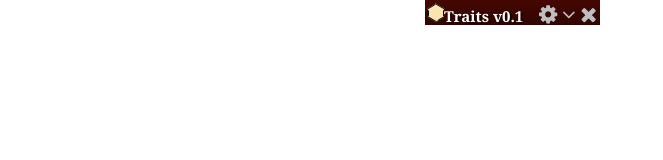
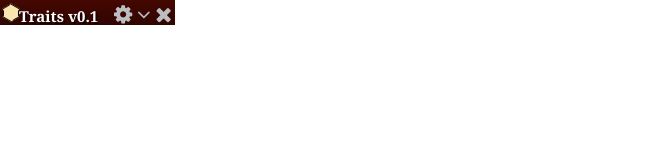
Before and after one commit to BearHanded/trait-templates, a browser extension: page index.html in a window 1280 px wide. Both pictures are taken after a click on the icon 568 px from the left and 15 px from the top of the page. Shown: the whole page, without its empty margins (0-663 px from the left). Drawn offline with nearby package versions, Linux system fonts and the light colour scheme.

Commit message:
CSS cleanup

```diff
--- a/Files/css/menu.css
+++ b/Files/css/menu.css
@@ -3,7 +3,7 @@
     padding: 0;
 	float:left;
 	width: 125px;
-	height: 375px;
+	height: 373px;
 	border-width:1px;
 	border-radius:1px;
 	border-style:solid;
--- a/Files/css/window-style.css
+++ b/Files/css/window-style.css
@@ -1,5 +1,5 @@
 html {
-	overflow: hidden;
+	overflow: hiddenaaaaaa;
 	height: 100%;
 	width: 100%;
 	color: #bdbec1;
@@ -9,6 +9,10 @@ html {
 html, body {
     margin: 0;
     padding: 0;
+}
+
+body {
+    height: 402px;
 }
 
 #topBar {
@@ -176,7 +180,7 @@ html, body {
     padding: 0;
 	float:left;
 	width: 80px;
-	height: 375px;
+	height: 373px;
 	border-width:1px;
 	border-radius:1px;
 	border-style:solid;
--- a/Files/js/global-scripts.js
+++ b/Files/js/global-scripts.js
@@ -55,15 +55,15 @@ function minimizeToggle() {
 	//resize bar
     if(!window.minimized){
     	//hide content
-    	$("#content").hide();
+    	$("#content").hide(400);
     	$("#classNameTop").hide();
     	//toggle min on
     	window.minimized = true;
-        $("#topBar").animate({marginLeft:425,width:175},{duration: 400, queue: false });
+        $("#topBar").animate({width:175},{duration: 400, queue: false });
     } else {
     	window.minimized = false;
-        $("#topBar").animate({width:600, marginLeft: 0},{duration: 400, queue: false });
-        $("#content").show();
+        $("#topBar").animate({width:600},{duration: 400, queue: false });
+        $("#content").show(400);
         $("#classNameTop").show();
     };
 }
```
Also changed, not shown: manifest.json.
